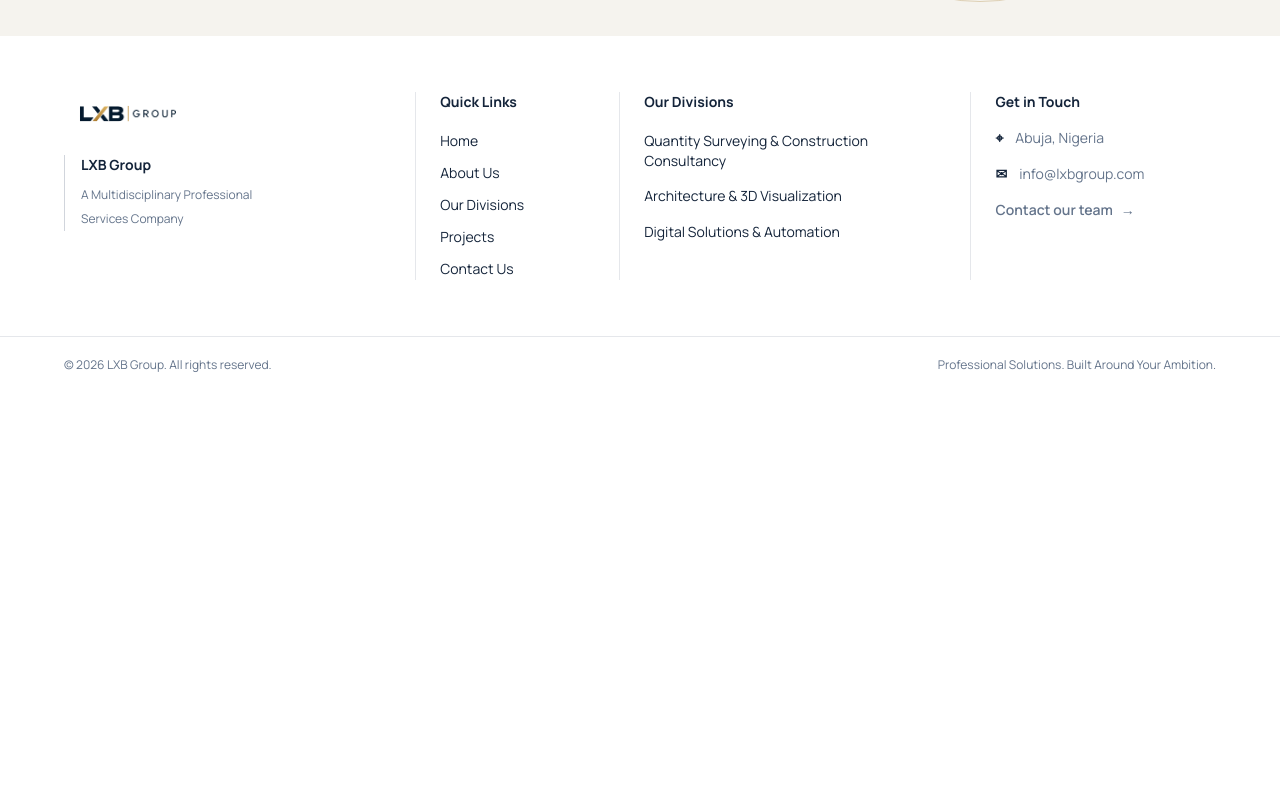
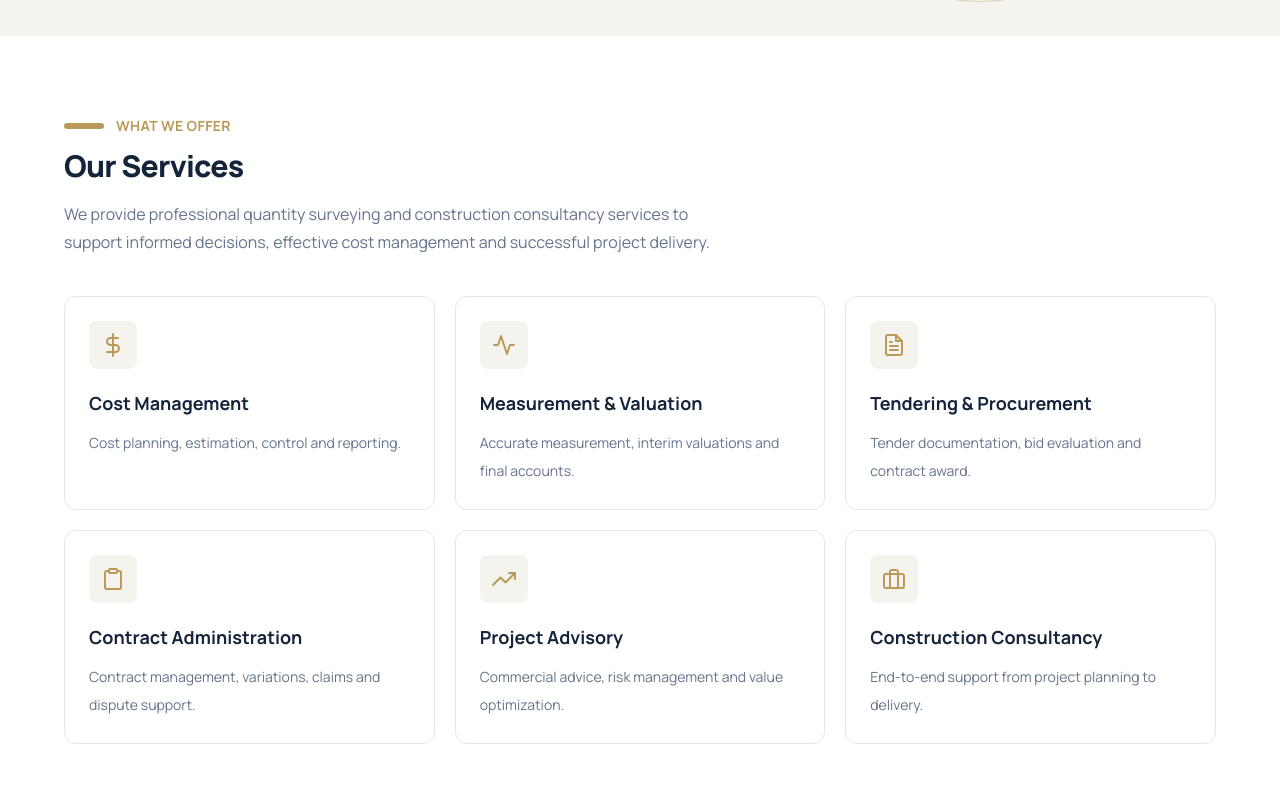
Before and after one commit to Meetkamal256/lxb-group-website, a Next.js app: page /divisions/quantity-surveying in a window 1280 px wide. Shown: the part 493-1280 px from the top of the page. Before the commit the page ends 886 px from the top, so only its background shows below. Built offline with nearby package versions, Linux system fonts and the light colour scheme.

Commit message:
feat(quantity-surveying): add professional services section

```diff
--- /dev/null
+++ b/app/components/quantity-surveying/Quantity-surveying-services.tsx
@@ -0,0 +1,74 @@
+import {
+  FiDollarSign,
+  FiActivity,
+  FiFileText,
+  FiClipboard,
+  FiTrendingUp,
+  FiBriefcase,
+} from "react-icons/fi";
+
+import { quantitySurveyingServices } from "@/app/data/data";
+
+
+const serviceIcons = [
+  FiDollarSign,
+  FiActivity,
+  FiFileText,
+  FiClipboard,
+  FiTrendingUp,
+  FiBriefcase,
+];
+
+export default function QuantitySurveyingServices() {
+  return (
+    <section className="bg-white">
+      <div className="container-main py-14 sm:py-16 lg:py-20">
+        {/* Section Heading */}
+        <div className="mb-10 max-w-2xl">
+          <div className="mb-3 flex items-center gap-3">
+            <span className="h-1.5 w-10 rounded-full bg-gold" />
+            <span className="text-sm font-bold uppercase tracking-wide text-gold">
+              What We Offer
+            </span>
+          </div>
+
+          <h2 className="text-2xl font-extrabold tracking-tight text-navy sm:text-3xl">
+            Our Services
+          </h2>
+
+          <p className="mt-4 text-sm leading-7 text-slate sm:text-base">
+            We provide professional quantity surveying and construction
+            consultancy services to support informed decisions, effective cost
+            management and successful project delivery.
+          </p>
+        </div>
+
+        {/* Service Cards */}
+        <div className="grid gap-5 sm:grid-cols-2 lg:grid-cols-3">
+          {quantitySurveyingServices.map((service, index) => {
+            const Icon = serviceIcons[index];
+
+            return (
+              <article
+                key={service.title}
+                className="rounded-xl border border-gray-200 bg-white p-6 transition-colors duration-300 hover:border-gold/60"
+              >
+                <div className="mb-5 flex h-12 w-12 items-center justify-center rounded-lg bg-off-white">
+                  {Icon && (
+                    <Icon className="h-6 w-6 text-gold" aria-hidden="true" />
+                  )}
+                </div>
+
+                <h3 className="text-lg font-bold text-navy">{service.title}</h3>
+
+                <p className="mt-3 text-sm leading-7 text-slate">
+                  {service.description}
+                </p>
+              </article>
+            );
+          })}
+        </div>
+      </div>
+    </section>
+  );
+}
--- a/app/data/data.ts
+++ b/app/data/data.ts
@@ -179,3 +179,30 @@ export const quantitySurveyingHero = {
     href: "/divisions",
   },
 };
+
+export const quantitySurveyingServices = [
+  {
+    title: "Cost Management",
+    description: "Cost planning, estimation, control and reporting.",
+  },
+  {
+    title: "Measurement & Valuation",
+    description: "Accurate measurement, interim valuations and final accounts.",
+  },
+  {
+    title: "Tendering & Procurement",
+    description: "Tender documentation, bid evaluation and contract award.",
+  },
+  {
+    title: "Contract Administration",
+    description: "Contract management, variations, claims and dispute support.",
+  },
+  {
+    title: "Project Advisory",
+    description: "Commercial advice, risk management and value optimization.",
+  },
+  {
+    title: "Construction Consultancy",
+    description: "End-to-end support from project planning to delivery.",
+  },
+];
--- a/app/divisions/quantity-surveying/page.tsx
+++ b/app/divisions/quantity-surveying/page.tsx
@@ -1,9 +1,11 @@
-import QuantitySurveyingHero from "@/app/components/Quantity-surveying-hero";
+import QuantitySurveyingHero from "@/app/components/quantity-surveying/Quantity-surveying-hero";
+import QuantitySurveyingServices from "@/app/components/quantity-surveying/Quantity-surveying-services";
 
 export default function QuantitySurveyingPage() {
   return (
     <main>
-      <QuantitySurveyingHero />
+          <QuantitySurveyingHero />
+          <QuantitySurveyingServices />
     </main>
   );
 }
```
Also changed, not shown: app/components/quantity-surveying/Quantity-surveying-hero.tsx (line endings or trailing spaces).
